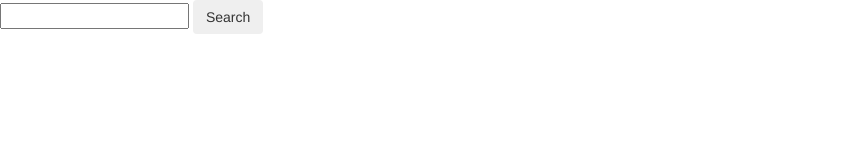
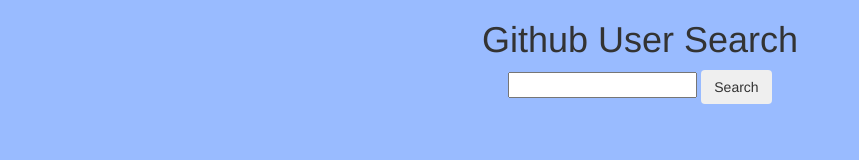
Before and after one commit to vickymg/angular-github-profiles, a website: page public/index.html in a window 1280 px wide. Shown: the whole page, without its empty margins (0-859 px from the left). Drawn offline with nearby package versions, Linux system fonts and the light colour scheme; some packages are replaced by stand-ins of ours.

Commit message:
added basic css

```diff
--- a/public/index.html
+++ b/public/index.html
@@ -3,6 +3,7 @@
   <head>
     <meta charset="utf-8">
     <title>Github user search</title>
+    <link rel='stylesheet' type='text/css' href="layout.css">
     <link rel="stylesheet" href="bower_components/bootstrap/dist/css/bootstrap.css">
     <script src="bower_components/jquery/dist/jquery.js"></script>
     <script src="bower_components/angular/angular.js"></script>
@@ -14,6 +15,7 @@
 
   <body ng-controller="GitUserSearchController as searchCtrl">
     <div>
+      <h1>Github User Search</h1>
       <form class="form-horizontal">
         <input type="text" ng-model="searchCtrl.searchTerm" ng-change="searchCtrl.doSearch()" ng-model-options="{ updateOn: 'default blur', debounce: {'default': 500, 'blur': 0} }">
         <button class="btn" ng-click="searchCtrl.doSearch()">Search</button>
--- /dev/null
+++ b/public/layout.css
@@ -0,0 +1,4 @@
+body {
+  text-align: center;
+  background: #99bbff !important;
+}
```
Also changed, not shown: test/e2e/githubProfileFeature.js (+0 -6 lines).
